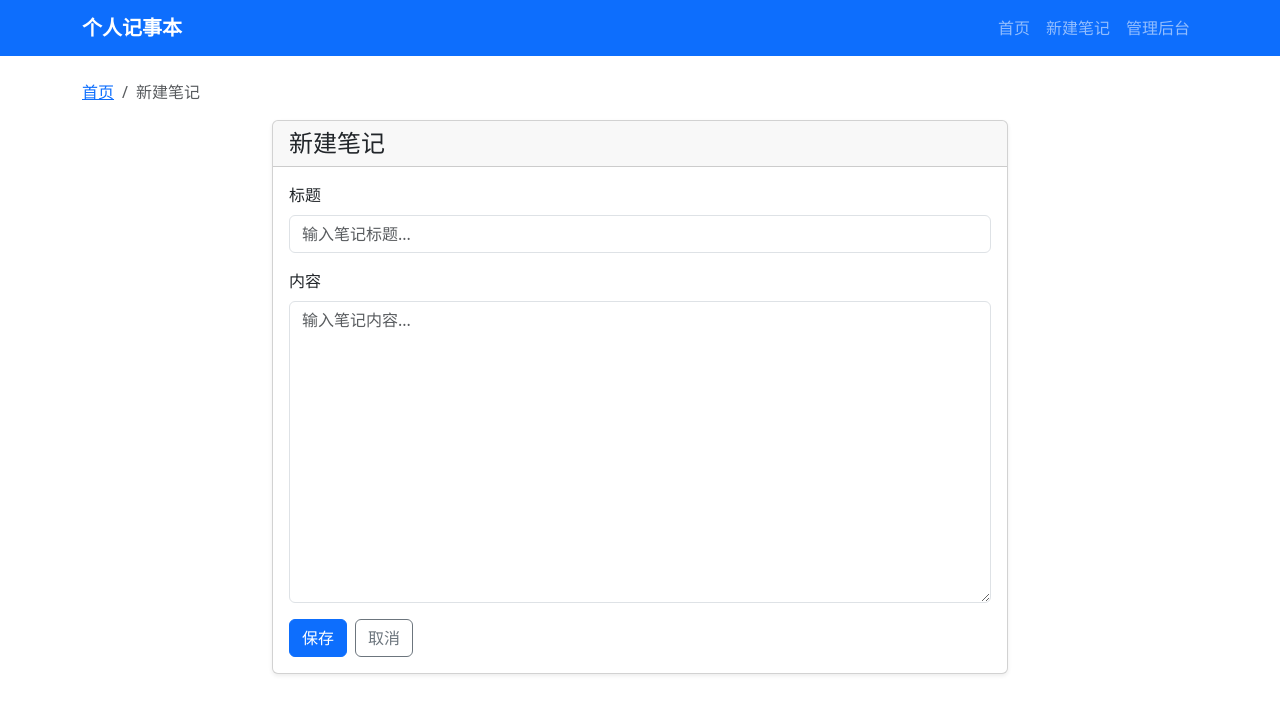
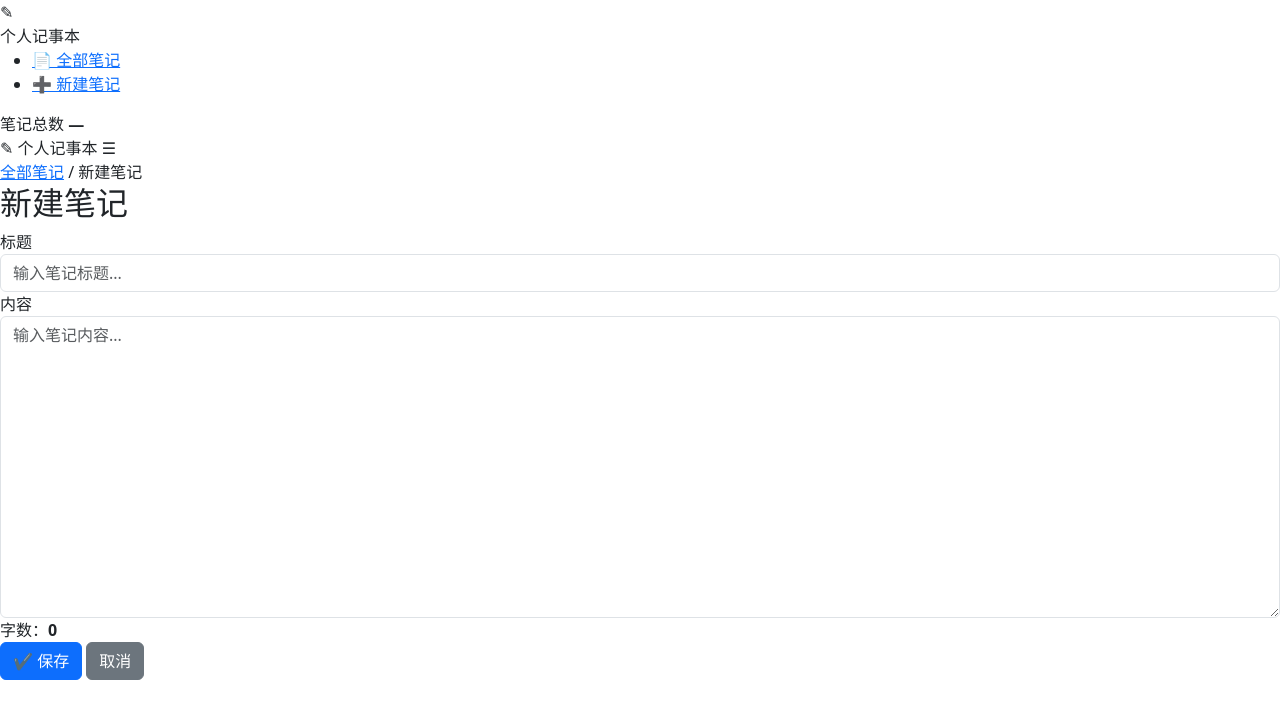
Before and after one commit to Lysander33/personal_local_notepad, a Django app: page /new/ in a window 1280 px wide. Shown: the top 719 px of the page. Run offline with Django 5.2, Linux system fonts and the light colour scheme.

Commit message:
优化前端ui界面

```diff
--- a/note/templates/note/base.html
+++ b/note/templates/note/base.html
@@ -1,40 +1,108 @@
+{% load static %}
 <!DOCTYPE html>
 <html lang="zh-CN">
 <head>
     <meta charset="UTF-8">
     <meta name="viewport" content="width=device-width, initial-scale=1.0">
-    <title>个人记事本</title>
+    <title>{% block title %}个人记事本{% endblock %}</title>
     <link href="https://cdn.jsdelivr.net/npm/bootstrap@5.3.3/dist/css/bootstrap.min.css" rel="stylesheet">
+    <link rel="stylesheet" href="{% static 'note/css/style.css' %}">
+    {% block extra_head %}{% endblock %}
 </head>
 <body>
-    <!-- 导航栏 -->
-    <nav class="navbar navbar-expand-lg navbar-dark bg-primary mb-4">
-        <div class="container">
-            <a class="navbar-brand fw-bold" href="{% url 'note_list' %}">个人记事本</a>
-            <button class="navbar-toggler" type="button" data-bs-toggle="collapse" data-bs-target="#navbarNav">
-                <span class="navbar-toggler-icon"></span>
-            </button>
-            <div class="collapse navbar-collapse" id="navbarNav">
-                <ul class="navbar-nav ms-auto">
-                    <li class="nav-item">
-                        <a class="nav-link" href="{% url 'note_list' %}">首页</a>
+
+<!-- ========== 桌面端侧边栏 ========== -->
+<aside class="app-sidebar" id="appSidebar">
+    <div class="sidebar-brand">
+        <div class="sidebar-brand-icon">&#x270E;</div>
+        <span class="sidebar-brand-text">个人记事本</span>
+    </div>
+
+    <ul class="sidebar-nav">
+        <li>
+            <a href="{% url 'note_list' %}"
+               class="{% if request.resolver_match.url_name == 'note_list' and not request.GET.q %}active{% endif %}">
+                <span class="nav-icon">&#x1F4C4;</span> 全部笔记
+            </a>
         </li>
-                    <li class="nav-item">
-                        <a class="nav-link" href="{% url 'note_create' %}">新建笔记</a>
-                    </li>
-                    <li class="nav-item">
-                        <a class="nav-link" href="{% url 'admin:index' %}">管理后台</a>
+        <li>
+            <a href="{% url 'note_create' %}"
+               class="{% if request.resolver_match.url_name == 'note_create' %}active{% endif %}">
+                <span class="nav-icon">&#x2795;</span> 新建笔记
+            </a>
         </li>
     </ul>
+
+    {% block sidebar_extra %}{% endblock %}
+
+    <div class="sidebar-footer">
+        <div class="sidebar-stats">
+            <div class="sidebar-stat">
+                <span>笔记总数</span>
+                <strong>{% block sidebar_count %}—{% endblock %}</strong>
             </div>
         </div>
+    </div>
+</aside>
+
+<!-- 移动端侧边栏遮罩 -->
+<div class="sidebar-overlay" id="sidebarOverlay"></div>
+
+<!-- ========== 移动端顶部导航 ========== -->
+<nav class="app-mobile-nav">
+    <span class="navbar-brand">&#x270E; 个人记事本</span>
+    <button class="navbar-toggler" id="menuToggle" aria-label="打开菜单">&#x2630;</button>
 </nav>
 
-    <!-- 主内容区 -->
-    <div class="container">
+<!-- ========== 主内容区 ========== -->
+<main class="app-main">
     {% block content %}{% endblock %}
-    </div>
+</main>
 
 <script src="https://cdn.jsdelivr.net/npm/bootstrap@5.3.3/dist/js/bootstrap.bundle.min.js"></script>
+<script>
+    /* 移动端侧边栏开关 */
+    const sidebar = document.getElementById('appSidebar');
+    const overlay = document.getElementById('sidebarOverlay');
+    const toggle = document.getElementById('menuToggle');
+
+    function openSidebar() {
+        sidebar.classList.add('open');
+        overlay.classList.add('show');
+        document.body.style.overflow = 'hidden';
+    }
+
+    function closeSidebar() {
+        sidebar.classList.remove('open');
+        overlay.classList.remove('show');
+        document.body.style.overflow = '';
+    }
+
+    toggle.addEventListener('click', openSidebar);
+    overlay.addEventListener('click', closeSidebar);
+
+    /* 排序下拉菜单 */
+    document.querySelectorAll('.sort-dropdown .btn-sort').forEach(function(btn) {
+        btn.addEventListener('click', function(e) {
+            e.stopPropagation();
+            var menu = this.parentElement.querySelector('.sort-menu');
+            var isOpen = menu.classList.contains('show');
+            /* 关闭所有 */
+            document.querySelectorAll('.sort-menu.show').forEach(function(m) {
+                m.classList.remove('show');
+            });
+            if (!isOpen) menu.classList.add('show');
+        });
+    });
+
+    document.addEventListener('click', function() {
+        document.querySelectorAll('.sort-menu.show').forEach(function(m) {
+            m.classList.remove('show');
+        });
+    });
+
+    {% block extra_js %}{% endblock %}
+</script>
+
 </body>
 </html>
--- a/note/templates/note/note_form.html
+++ b/note/templates/note/note_form.html
@@ -1,48 +1,76 @@
 {% extends "note/base.html" %}
 
+{% block title %}{% if object.pk %}编辑「{{ object.title }}」{% else %}新建笔记{% endif %} — 个人记事本{% endblock %}
+
 {% block content %}
-<nav aria-label="breadcrumb" class="mb-3">
-    <ol class="breadcrumb">
-        <li class="breadcrumb-item"><a href="{% url 'note_list' %}">首页</a></li>
+
+<div class="form-container">
+    <!-- 面包屑 -->
+    <div class="detail-breadcrumb">
+        <a href="{% url 'note_list' %}">全部笔记</a>
         {% if object.pk %}
-            <li class="breadcrumb-item"><a href="{% url 'note_detail' note.pk %}">{{ object.title }}</a></li>
-            <li class="breadcrumb-item active">编辑</li>
+            <span class="sep">/</span>
+            <a href="{% url 'note_detail' object.pk %}">{{ object.title }}</a>
+            <span class="sep">/</span>
+            <span>编辑</span>
         {% else %}
-            <li class="breadcrumb-item active">新建笔记</li>
+            <span class="sep">/</span>
+            <span>新建笔记</span>
         {% endif %}
-    </ol>
-</nav>
+    </div>
 
-<div class="row justify-content-center">
-    <div class="col-md-8">
-        <div class="card shadow-sm">
-            <div class="card-header">
-                <h4 class="mb-0">{% if object.pk %}编辑笔记{% else %}新建笔记{% endif %}</h4>
+    <div class="form-card">
+        <div class="form-header">
+            <h2>{% if object.pk %}编辑笔记{% else %}新建笔记{% endif %}</h2>
         </div>
-            <div class="card-body">
-                <form method="post">
+
+        <form method="post" id="noteForm">
             {% csrf_token %}
-                    <div class="mb-3">
-                        <label for="{{ form.title.id_for_label }}" class="form-label">{{ form.title.label }}</label>
+
+            <div class="form-group">
+                <label for="{{ form.title.id_for_label }}">{{ form.title.label }}</label>
                 {{ form.title }}
                 {% if form.title.errors %}
-                            <div class="text-danger small">{{ form.title.errors }}</div>
+                    <div class="error-text">{{ form.title.errors }}</div>
                 {% endif %}
             </div>
-                    <div class="mb-3">
-                        <label for="{{ form.content.id_for_label }}" class="form-label">{{ form.content.label }}</label>
+
+            <div class="form-group">
+                <label for="{{ form.content.id_for_label }}">{{ form.content.label }}</label>
                 {{ form.content }}
+                <div class="char-count">
+                    字数：<strong id="charCount">0</strong>
+                </div>
                 {% if form.content.errors %}
-                            <div class="text-danger small">{{ form.content.errors }}</div>
+                    <div class="error-text">{{ form.content.errors }}</div>
                 {% endif %}
             </div>
-                    <div class="d-flex gap-2">
-                        <button type="submit" class="btn btn-primary">保存</button>
-                        <a href="{% url 'note_list' %}" class="btn btn-outline-secondary">取消</a>
+
+            <div class="form-actions">
+                <button type="submit" class="btn btn-primary">&#x2714;&#xFE0F; 保存</button>
+                {% if object.pk %}
+                    <a href="{% url 'note_detail' object.pk %}" class="btn btn-secondary">取消</a>
+                {% else %}
+                    <a href="{% url 'note_list' %}" class="btn btn-secondary">取消</a>
+                {% endif %}
             </div>
         </form>
     </div>
 </div>
-    </div>
-</div>
+
 {% endblock %}
+
+{% block extra_js %}
+    (function() {
+        var textarea = document.getElementById('{{ form.content.id_for_label }}');
+        var counter = document.getElementById('charCount');
+
+        function updateCount() {
+            var len = textarea.value.length;
+            counter.textContent = len;
+        }
+
+        updateCount();
+        textarea.addEventListener('input', updateCount);
+    })();
+{% endblock %}
```
Also changed, not shown: note/templates/note/note_confirm_delete.html (+19 -26 lines), note/templates/note/note_detail.html (+26 -19 lines), note/templates/note/note_list.html (+114 -73 lines). Lines whose indentation alone changed are shown as unchanged.
